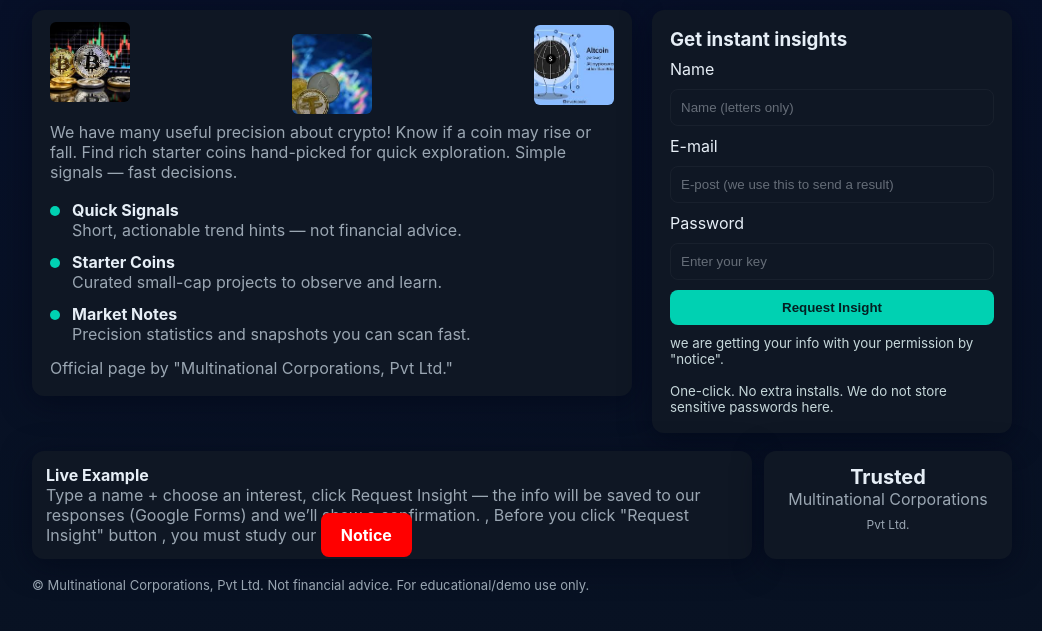
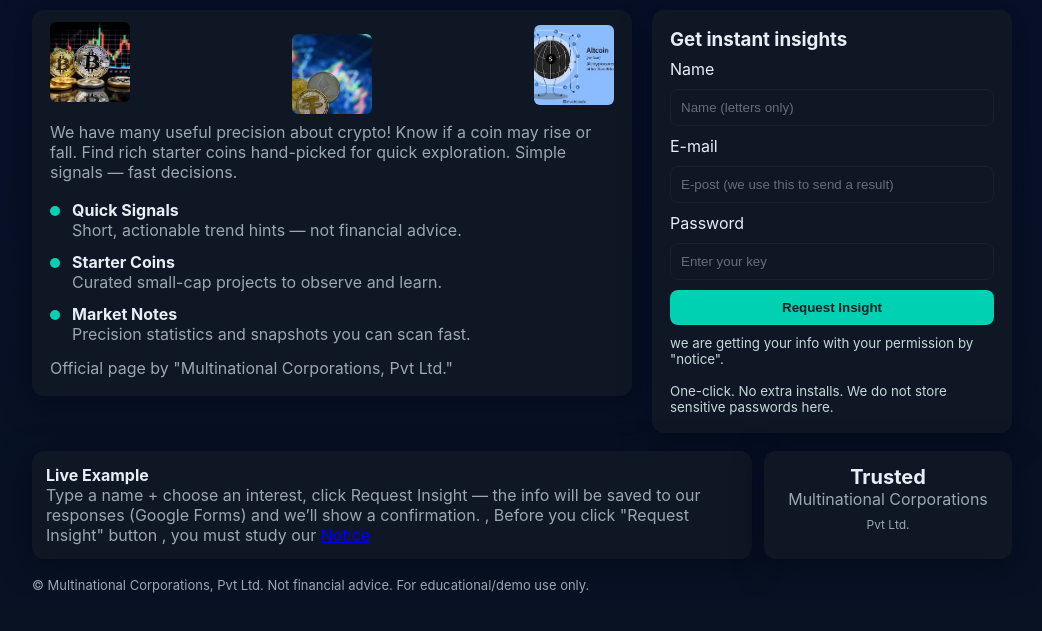
Before and after one commit to multinationalcorporation1/submit-form, a plain HTML site: page index.html in a window 1280 px wide. Shown: the part 121-752 px from the top of the page, without its empty margins (118-1160 px from the left). Drawn offline with Linux system fonts and the light colour scheme.

Commit message:
Update index.html

```diff
--- a/index.html
+++ b/index.html
@@ -84,8 +84,7 @@
       <div class="card" style="flex:1;padding:14px">
         <div style="font-weight:700">Live Example</div>
         <div class="muted">Type a name + choose an interest, click Request Insight — the info will be saved to our responses (Google Forms) and we’ll show a confirmation. , Before you click "Request Insight" button , you must study our <a href= 'https://crypto-corporation.neocities.org/'
-   target="_blank"
-   style="color:#fff; background:#ff0000; padding:12px 20px; border-radius:8px; text-decoration:none; font-weight:bold;">
+   target="_blank" >
   Notice
 </a></div>
       </div>
```
